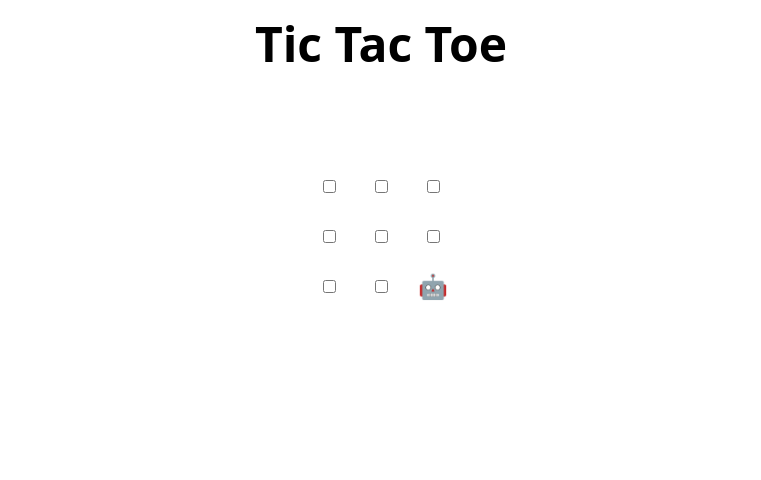
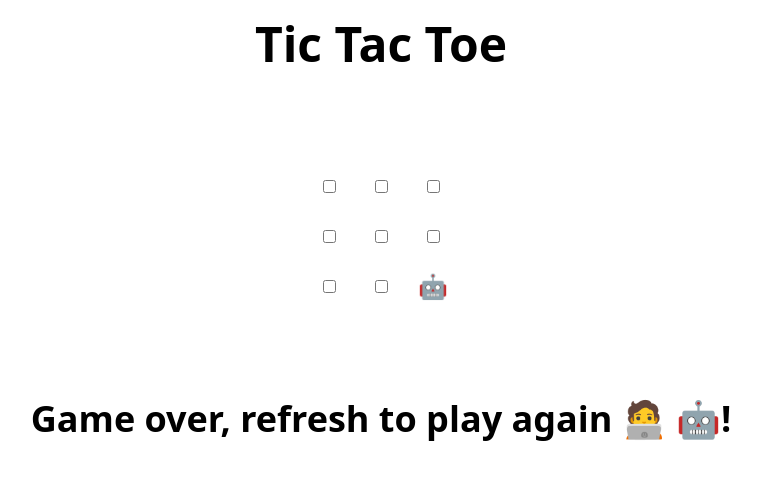
Before and after one commit to mayamurphy/skills-review-pull-requests, a plain HTML site: page index.html in a window 1280 px wide. Shown: the whole page, without its empty margins (259-1020 px from the left). Drawn offline with Linux system fonts and the light colour scheme.

Commit message:
update game over message

```diff
--- a/index.html
+++ b/index.html
@@ -47,7 +47,7 @@
   </tr>
 </table>
 
-<h2 hidden>Game over, refresh to play again 🧑‍💻 🤖!</h2>
+<h2>Game over, refresh to play again  🧑‍💻 🤖!</h2>
 
 <script>
   // Initialization
```
